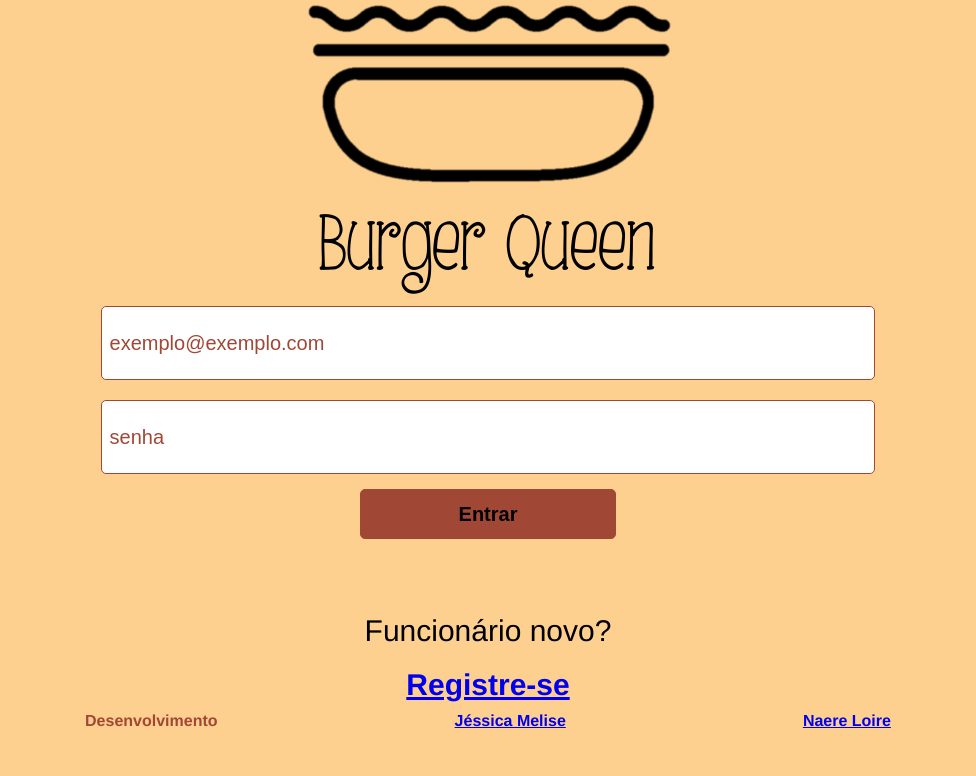
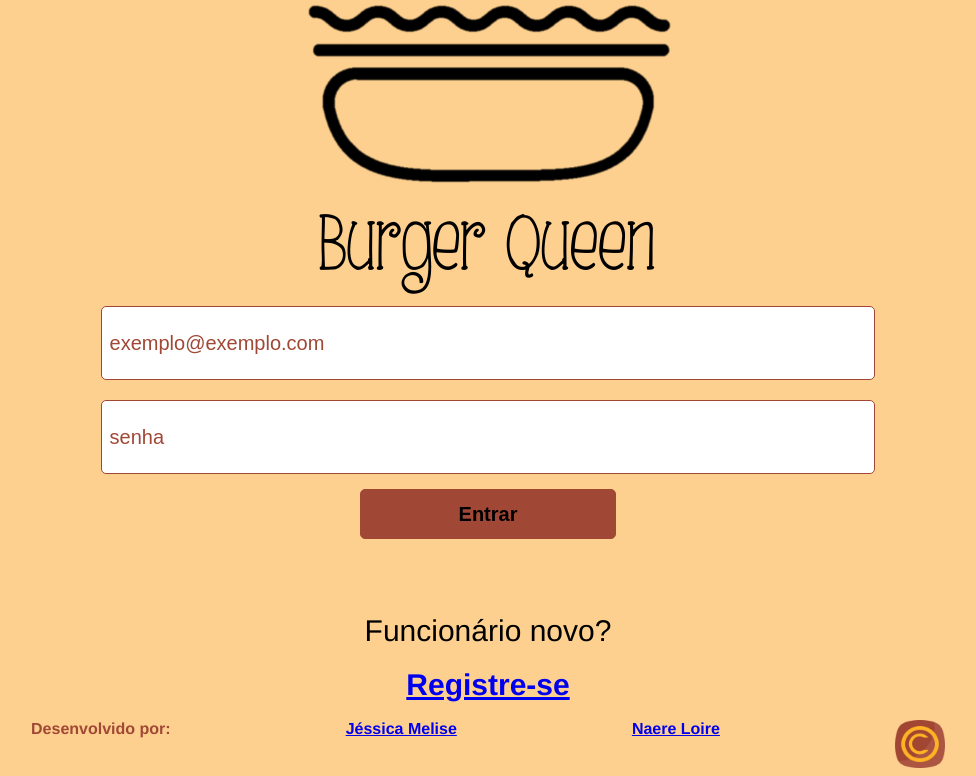
Before and after one commit to Burger-Queen-Laboratoria/SAP004-burger-queen, a React (Create React App) app: page / in a window 1280 px wide. Shown: the part 214-990 px from the top of the page, without its empty margins (152-1128 px from the left). Before the commit the page ends 944 px from the top, so only its background shows below. Built offline with nearby package versions, Linux system fonts and the light colour scheme; no server answers.

Commit message:
update footer

```diff
--- a/src/components/Footer.js
+++ b/src/components/Footer.js
@@ -1,12 +1,14 @@
 import React from "react";
-import { StyleFooter } from "../components/StyleComponents.js";
+import { StyleFooter, MenusImg } from "../components/StyleComponents.js";
+import copyRight from "../img-documents/copyright.png";
 
 export const Footer = () => {
   return (
     <StyleFooter>
-      Desenvolvimento
-      <a href="https://github.com/jessicamelise">Jéssica Melise</a>
+      Desenvolvido por:
+      <a href="https://github.com/jessicamelise">Jéssica Melise </a>
       <a href="https://github.com/naereloire">Naere Loire </a>
+      <MenusImg src={copyRight} style={{ width: "50px" }} />
     </StyleFooter>
   );
 };
--- a/src/components/StyleComponents.js
+++ b/src/components/StyleComponents.js
@@ -412,9 +412,9 @@ export const StyleButtonOrder = styled.button`
 export const StyleFooter = styled.footer`
   ${displayFlexAndRow}
   justify-content:space-evenly;
-  /* height: 3rem; */
+  height: 3rem;
   font-family: "helvetica";
-  /* padding: 0.5em; */
+  padding: 0.5em;
   color: #a04835;
   text-align: center;
   font-weight: bold;
```
